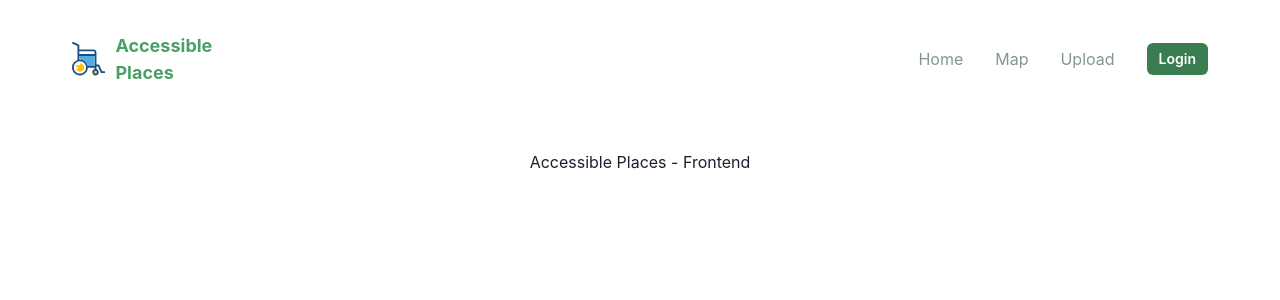
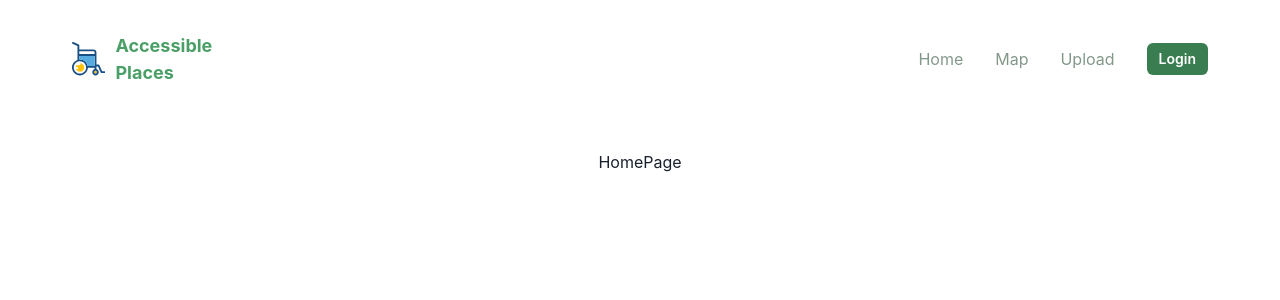
Before and after one commit to remusplesa/hackathon-accessibility-app, a React (Vite) app in the folder accessible-places-frontend/: page / in a window 1280 px wide. Shown: the top 300 px of the page. Built offline with nearby package versions, Linux system fonts and the light colour scheme; no server answers.

Commit message:
added homepage

```diff
--- a/accessible-places-frontend/src/AppRouter.tsx
+++ b/accessible-places-frontend/src/AppRouter.tsx
@@ -4,11 +4,12 @@ import { LoginPage } from "./pages/LoginPage/LoginPage";
 import { UploadPage } from "./pages/UploadPage/UploadPage";
 
 import PrivateRoute from "./components/PrivateRoute/PrivateRoute";
+import { HomePage } from "./pages/HomePage/HomePage";
 
 export function AppRouter() {
   return (
     <Routes>
-      <Route path="/" element={<div>Accessible Places - Frontend</div>} />
+      <Route path="/" element={<HomePage />} />
       <Route path="/login" element={<LoginPage />} />
       <Route path="/upload" element={<PrivateRoute />}>
         <Route path="/upload" element={<UploadPage />} />
--- a/accessible-places-frontend/src/Context/PredictionContext/PredictionContext.tsx
+++ b/accessible-places-frontend/src/Context/PredictionContext/PredictionContext.tsx
@@ -1,4 +1,4 @@
-import { createContext, FC, useState } from "react";
+import { createContext, useState } from "react";
 import { IPrediction, PredictionContextType } from "../../utils/models";
 
 export const PredictionContext = createContext<PredictionContextType | null>(null);
--- a/accessible-places-frontend/src/components/ImagePredictionCard/ImagePredictionCard.tsx
+++ b/accessible-places-frontend/src/components/ImagePredictionCard/ImagePredictionCard.tsx
@@ -24,13 +24,16 @@ function ImagePredictionCard({ selectedFile }: Props) {
                                 <>
                                     <Heading size='md'>Accessibility predictions</Heading>
                                     <Flex justifyContent={'space-between'}>
-                                        {predictions?.map(prediction => {
+                                        {predictions?.map((prediction) => {
                                             return (
                                                 <Box
                                                     border={'2px'}
                                                     borderColor={prediction.name.startsWith('stairs') ? STAIRS_COLOR : RAMP_COLOR}
                                                     p={3}
                                                     key={`${prediction.name}_${prediction.xmin}`}>
+                                                    <Text textTransform={"capitalize"}>
+                                                        ID: {`${prediction.name}_${prediction.ymin.toFixed(0)}_${prediction.ymax.toFixed(0)}`}
+                                                    </Text>
                                                     <Text textTransform={"capitalize"}>
                                                         Detected: {prediction.name}
                                                     </Text>
--- a/accessible-places-frontend/src/components/RectangleShape/RectangleShape.tsx
+++ b/accessible-places-frontend/src/components/RectangleShape/RectangleShape.tsx
@@ -1,6 +1,6 @@
-import { Box, Text } from "@chakra-ui/react";
 import React from "react";
-import { Rect, Transformer } from "react-konva";
+import { Label, Rect, Tag, Transformer, Text } from "react-konva";
+import { IRectangles } from "../../utils/models";
 
 export const RectangleShape = ({
   shapeProps,
@@ -21,6 +21,10 @@ export const RectangleShape = ({
 
   return (
     <React.Fragment>
+      <Label x={shapeProps.x} y={shapeProps.y}>
+        <Tag fill={shapeProps.stroke} />
+        <Text text={shapeProps.id} />
+      </Label>
       <Rect
         onClick={onSelect}
         onTap={onSelect}
@@ -82,7 +86,7 @@ export const RectangleShape = ({
 };
 
 type Props = {
-  shapeProps: any;
+  shapeProps: IRectangles;
   isSelected: boolean;
   onSelect: (data: any) => void;
   onChange: (data: any) => void;
--- /dev/null
+++ b/accessible-places-frontend/src/pages/HomePage/HomePage.tsx
@@ -0,0 +1,7 @@
+import React from 'react'
+
+export const HomePage = () => {
+    return (
+        <div>HomePage</div>
+    )
+}
--- a/accessible-places-frontend/src/utils/utils.ts
+++ b/accessible-places-frontend/src/utils/utils.ts
@@ -74,7 +74,7 @@ export const convertCoortinatesToCanvas = (prediction: IPrediction) => {
     height: prediction.ymax - prediction.ymin,
     stroke: prediction.name.startsWith('stairs') ? STAIRS_COLOR : RAMP_COLOR,
     strokeWidth: 2,
-    id: `${prediction.name}_${prediction.ymin.toFixed(0)}`,
+    id: `${prediction.name}_${prediction.ymin.toFixed(0)}_${prediction.ymax.toFixed(0)}`,
 
   }
 }
```
Also changed, not shown: accessible-places-frontend/src/components/ShapeEditor/ShapeEditor.tsx (+4 -5 lines), accessible-places-frontend/src/assets/wallpaper.svg (added).
